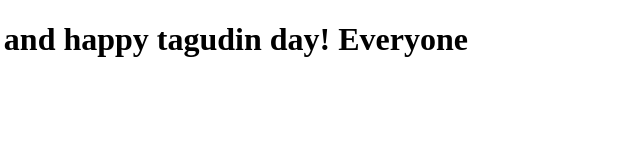
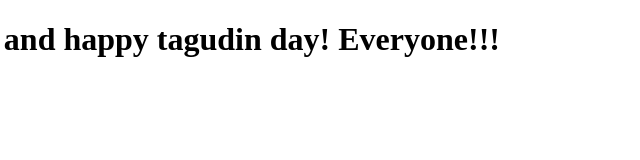
Before and after one commit to anonymousjuan/demo1, a plain HTML site: page index.html in a window 1280 px wide. Shown: the full height of the page, 595-1235 px from the left. Drawn offline with Linux system fonts and the light colour scheme.

Commit message:
Update index.html

```diff
--- a/index.html
+++ b/index.html
@@ -5,7 +5,7 @@
     <title>Web System</title>
  </head>
  <body>
-    <h1>Happy New Year!!!!! and happy valentines and happy tagudin day! Everyone</h1>
+    <h1>Happy New Year!!!!! and happy valentines and happy tagudin day! Everyone!!!</h1>
 
  </body>
  </html>
```
